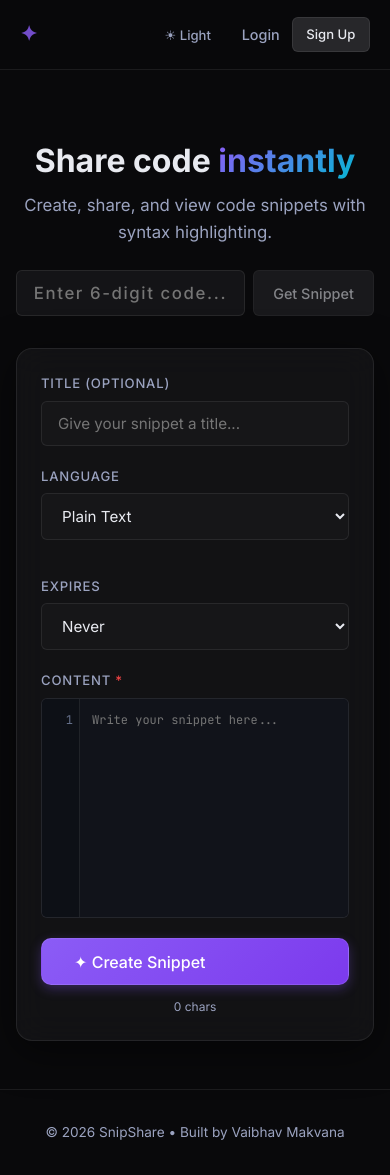
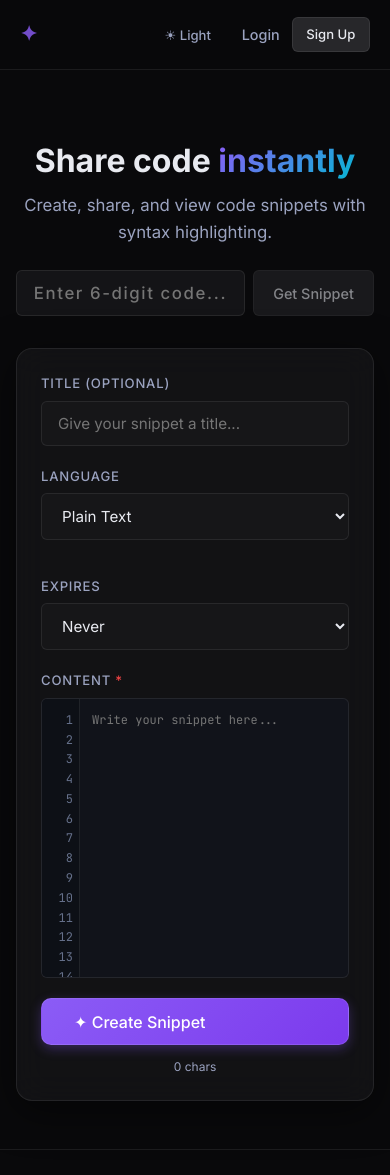
Before and after one commit to makvana-vaibhav/snipshare, a React (Vite) app in the folder client/: page / in a window 390 px wide. Shown: the top 1175 px of the page. Built offline with nearby package versions, Linux system fonts and the light colour scheme.

Commit message:
refactor: simplify CodeEditor to a pure textarea matching user specification

```diff
--- a/client/src/components/CodeEditor.css
+++ b/client/src/components/CodeEditor.css
@@ -1,25 +1,22 @@
 /* ═══════════════════════════════════════════
-   CodeEditor — structured like CodeBlock view
+   CodeEditor — simplified pure text input
    ═══════════════════════════════════════════ */
 
 .code-editor-wrap {
     display: flex;
     border: 1px solid var(--border);
     border-radius: var(--radius-sm);
-    /* Allow wrapper to scroll vertically for the whole editor */
-    overflow-y: auto;
-    overflow-x: hidden;
     background: var(--code-bg);
     min-height: 280px;
-    max-height: 55vh;
-    height: auto;
+    height: 55vh;
+    overflow: hidden;
+    /* The textarea natively scrolls inside */
 }
 
 /* ── Gutter ── */
 .ce-gutter {
     flex-shrink: 0;
     width: 48px;
-    /* Gutter height expands to match content, no internal scroll */
     background: var(--code-gutter-bg);
     border-right: 1px solid var(--border);
     padding: 12px 0;
@@ -29,6 +26,8 @@
     line-height: 1.65;
     color: var(--code-gutter-text);
     user-select: none;
+    overflow: hidden;
+    /* JS scroll sync binds this securely */
 }
 
 .ce-line-no {
@@ -36,188 +35,29 @@
     padding-right: 10px;
 }
 
-/* ── Scrollable body ── */
-/* This is THE single scroll container — textarea and pre live inside. */
-.ce-body {
+/* ── Native Textarea ── */
+.ce-textarea {
     flex: 1;
     min-width: 0;
-    /* Only scroll horizontally internally */
+    background: transparent;
+    color: var(--code-text);
+    font-family: 'JetBrains Mono', monospace;
+    font-size: 14px;
+    line-height: 1.65;
+    padding: 12px;
+    border: none;
+    outline: none;
+    resize: none;
+    white-space: pre;
+    tab-size: 4;
     overflow-x: auto;
-    overflow-y: hidden;
-    background: var(--code-bg);
-    display: flex;
-    flex-direction: column;
-}
-
-/* react-simple-code-editor wrapper */
-.ce-editor {
-    flex: 1;
-    min-height: 100%;
-}
-
-/* The library creates a wrapping div; let it expand */
-.ce-editor>div {
-    min-height: 100%;
-}
-
-/* Textarea — invisible but receives input & touches */
-.ce-editor .npm__react-simple-code-editor__textarea {
-    background: transparent !important;
-    color: transparent !important;
-    -webkit-text-fill-color: transparent !important;
-    caret-color: var(--code-text) !important;
-    font-family: 'JetBrains Mono', monospace !important;
-    font-size: 14px !important;
-    line-height: 1.65 !important;
-    white-space: pre !important;
-    tab-size: 4;
-    outline: none;
-    /* Allow natural scroll in ce-body */
-    overflow: hidden !important;
-    resize: none !important;
-    /* Touch/mobile caret fix */
-    -webkit-user-select: text;
-    user-select: text;
-}
-
-/* Highlighted layer — shows syntax colors */
-.ce-editor .npm__react-simple-code-editor__pre {
-    font-family: 'JetBrains Mono', monospace !important;
-    font-size: 14px !important;
-    line-height: 1.65 !important;
-    white-space: pre !important;
-    tab-size: 4;
-    background: var(--code-bg) !important;
-    color: var(--code-text) !important;
-    overflow: hidden !important;
-    pointer-events: none !important;
-}
-
-/* ═══════════════════════════════════════════
-   VS Code Dark+  /  Light+ token colours
-   Uses CSS vars so they adapt to both themes
-   ═══════════════════════════════════════════ */
-
-/* -- Comments -------------------------------- */
-.ce-editor .token.comment,
-.ce-editor .token.prolog,
-.ce-editor .token.doctype,
-.ce-editor .token.cdata,
-.code-wrapper .token.comment {
-    color: var(--code-comment) !important;
-    font-style: italic;
-}
-
-/* -- Keywords: const, let, class, if, return - */
-.ce-editor .token.keyword,
-.ce-editor .token.module,
-.code-wrapper .token.keyword {
-    color: var(--code-keyword) !important;
-    font-weight: 500;
-}
-
-/* -- Control-flow: import, export, return ---- */
-.ce-editor .token.control,
-.ce-editor .token.important,
-.code-wrapper .token.control {
-    color: #c586c0 !important;
-}
-
-/* -- Strings --------------------------------- */
-.ce-editor .token.string,
-.ce-editor .token.char,
-.ce-editor .token.template-string,
-.code-wrapper .token.string,
-.code-wrapper .token.char {
-    color: var(--code-string) !important;
-}
-
-/* -- Numbers, booleans ----------------------- */
-.ce-editor .token.number,
-.ce-editor .token.boolean,
-.ce-editor .token.null,
-.code-wrapper .token.number,
-.code-wrapper .token.boolean {
-    color: var(--code-number) !important;
-}
-
-/* -- Functions ------------------------------- */
-.ce-editor .token.function,
-.code-wrapper .token.function {
-    color: var(--code-function) !important;
-}
-
-/* -- Classes, types, builtins ---------------- */
-.ce-editor .token.class-name,
-.ce-editor .token.builtin,
-.code-wrapper .token.class-name,
-.code-wrapper .token.builtin {
-    color: var(--code-type) !important;
-}
-
-/* -- HTML / JSX tags ------------------------- */
-.ce-editor .token.tag,
-.code-wrapper .token.tag {
-    color: var(--code-keyword) !important;
-}
-
-/* -- HTML attr names: class, id, href -------- */
-.ce-editor .token.attr-name,
-.code-wrapper .token.attr-name {
-    color: #9cdcfe !important;
-}
-
-/* -- HTML attr values / string attr ---------- */
-.ce-editor .token.attr-value,
-.code-wrapper .token.attr-value {
-    color: var(--code-string) !important;
-}
-
-/* -- CSS selectors --------------------------- */
-.ce-editor .token.selector,
-.code-wrapper .token.selector {
-    color: #d7ba7d !important;
-}
-
-/* -- CSS / JSON property names --------------- */
-.ce-editor .token.property,
-.code-wrapper .token.property {
-    color: #9cdcfe !important;
-}
-
-/* -- Operators, punctuation ------------------ */
-.ce-editor .token.operator,
-.ce-editor .token.punctuation,
-.code-wrapper .token.operator,
-.code-wrapper .token.punctuation {
-    color: var(--code-punctuation) !important;
-}
-
-/* -- Constants, variables -------------------- */
-.ce-editor .token.constant,
-.ce-editor .token.symbol,
-.ce-editor .token.variable,
-.code-wrapper .token.constant,
-.code-wrapper .token.variable {
-    color: #4fc1ff !important;
-}
-
-/* -- Regex ----------------------------------- */
-.ce-editor .token.regex,
-.code-wrapper .token.regex {
-    color: #d16969 !important;
-}
-
-/* -- Namespace / imports --------------------- */
-.ce-editor .token.namespace,
-.code-wrapper .token.namespace {
-    color: var(--code-type) !important;
+    overflow-y: auto;
 }
 
 /* ── Mobile ── */
 @media (max-width: 768px) {
     .code-editor-wrap {
-        min-height: 220px;
+        height: 240px;
     }
 
     .ce-gutter {
@@ -230,8 +70,7 @@
         padding-right: 6px;
     }
 
-    .ce-editor .npm__react-simple-code-editor__textarea,
-    .ce-editor .npm__react-simple-code-editor__pre {
-        font-size: 12px !important;
+    .ce-textarea {
+        font-size: 12px;
     }
 }
--- a/client/src/components/CodeEditor.jsx
+++ b/client/src/components/CodeEditor.jsx
@@ -1,87 +1,64 @@
-import { useCallback, useMemo } from 'react';
-import Editor from 'react-simple-code-editor';
-import Prism from 'prismjs';
-import 'prismjs/components/prism-markup';
-import 'prismjs/components/prism-clike';
-import 'prismjs/components/prism-javascript';
-import 'prismjs/components/prism-typescript';
-import 'prismjs/components/prism-python';
-import 'prismjs/components/prism-java';
-import 'prismjs/components/prism-c';
-import 'prismjs/components/prism-cpp';
-import 'prismjs/components/prism-csharp';
-import 'prismjs/components/prism-go';
-import 'prismjs/components/prism-rust';
-import 'prismjs/components/prism-ruby';
-import 'prismjs/components/prism-php';
-import 'prismjs/components/prism-swift';
-import 'prismjs/components/prism-kotlin';
-import 'prismjs/components/prism-css';
-import 'prismjs/components/prism-json';
-import 'prismjs/components/prism-yaml';
-import 'prismjs/components/prism-sql';
-import 'prismjs/components/prism-bash';
-import 'prismjs/components/prism-markdown';
+import { useRef } from 'react';
 import './CodeEditor.css';
 
-const LANG_MAP = {
-    plaintext: 'none', html: 'markup', javascript: 'javascript',
-    typescript: 'typescript', python: 'python', java: 'java',
-    c: 'c', cpp: 'cpp', csharp: 'csharp', go: 'go', rust: 'rust',
-    ruby: 'ruby', php: 'php', swift: 'swift', kotlin: 'kotlin',
-    css: 'css', json: 'json', yaml: 'yaml', sql: 'sql',
-    bash: 'bash', markdown: 'markdown',
+export default function CodeEditor({ value, onChange, readonly = false }) {
+    const textareaRef = useRef(null);
+    const gutterRef = useRef(null);
+
+    const handleScroll = () => {
+        if (gutterRef.current && textareaRef.current) {
+            // Sync the gutter's vertical scroll with the textarea's scroll position
+            gutterRef.current.scrollTop = textareaRef.current.scrollTop;
+        }
     };
 
-export default function CodeEditor({ value, onChange, language = 'plaintext', readonly = false }) {
-    const prismLang = useMemo(() => LANG_MAP[language] || 'none', [language]);
+    const handleKeyDown = (e) => {
+        // Support pressing TAB to insert spaces instead of shifting focus
+        if (e.key === 'Tab') {
+            e.preventDefault();
+            const start = e.target.selectionStart;
+            const end = e.target.selectionEnd;
+            const newValue = value.substring(0, start) + '    ' + value.substring(end);
 
-    const escapeHtml = (code) =>
-        code.replace(/&/g, '&amp;').replace(/</g, '&lt;').replace(/>/g, '&gt;');
+            // Trigger standard change event simulation
+            onChange({ target: { name: 'content', value: newValue } });
 
-    const highlight = useCallback((code) => {
-        try {
-            if (prismLang === 'none' || !Prism.languages[prismLang]) return escapeHtml(code);
-            return Prism.highlight(code, Prism.languages[prismLang], prismLang);
-        } catch {
-            return escapeHtml(code);
+            // Restore cursor position after state update
+            setTimeout(() => {
+                if (textareaRef.current) {
+                    textareaRef.current.selectionStart = textareaRef.current.selectionEnd = start + 4;
                 }
-    }, [prismLang]);
-
-    const handleInput = (nextValue) => {
-        if (readonly) return;
-        onChange({ target: { name: 'content', value: nextValue } });
+            }, 0);
+        }
     };
 
-    const lineCount = (value || '').split('\n').length;
+    const handleInput = (e) => {
+        if (readonly) return;
+        onChange(e);
+    };
+
+    const lineCount = Math.max(1, (value || '').split('\n').length);
 
     return (
         <div className="code-editor-wrap">
-            {/* Gutter */}
-            <div className="ce-gutter" aria-hidden="true">
-                {Array.from({ length: lineCount }, (_, i) => (
+            <div className="ce-gutter" ref={gutterRef} aria-hidden="true">
+                {Array.from({ length: Math.max(lineCount, 50) }, (_, i) => (
                     <div key={i} className="ce-line-no">{i + 1}</div>
                 ))}
             </div>
-
-            {/* Editor — react-simple-code-editor is the scroll container */}
-            <div className="ce-body">
-                <Editor
+            <textarea
+                ref={textareaRef}
+                name="content"
+                className="ce-textarea"
                 value={value}
-                    onValueChange={handleInput}
-                    highlight={highlight}
-                    padding={12}
+                onChange={handleInput}
+                onScroll={handleScroll}
+                onKeyDown={handleKeyDown}
                 placeholder="Write your snippet here..."
-                    textareaId="content"
-                    className="ce-editor"
-                    style={{
-                        fontFamily: "'JetBrains Mono', 'Fira Code', monospace",
-                        fontSize: 14,
-                        lineHeight: 1.65,
-                    }}
                 readOnly={readonly}
+                spellCheck={false}
+                autoComplete="off"
             />
-            </div>
         </div>
     );
 }
```
Lines whose indentation alone changed are shown as unchanged.
